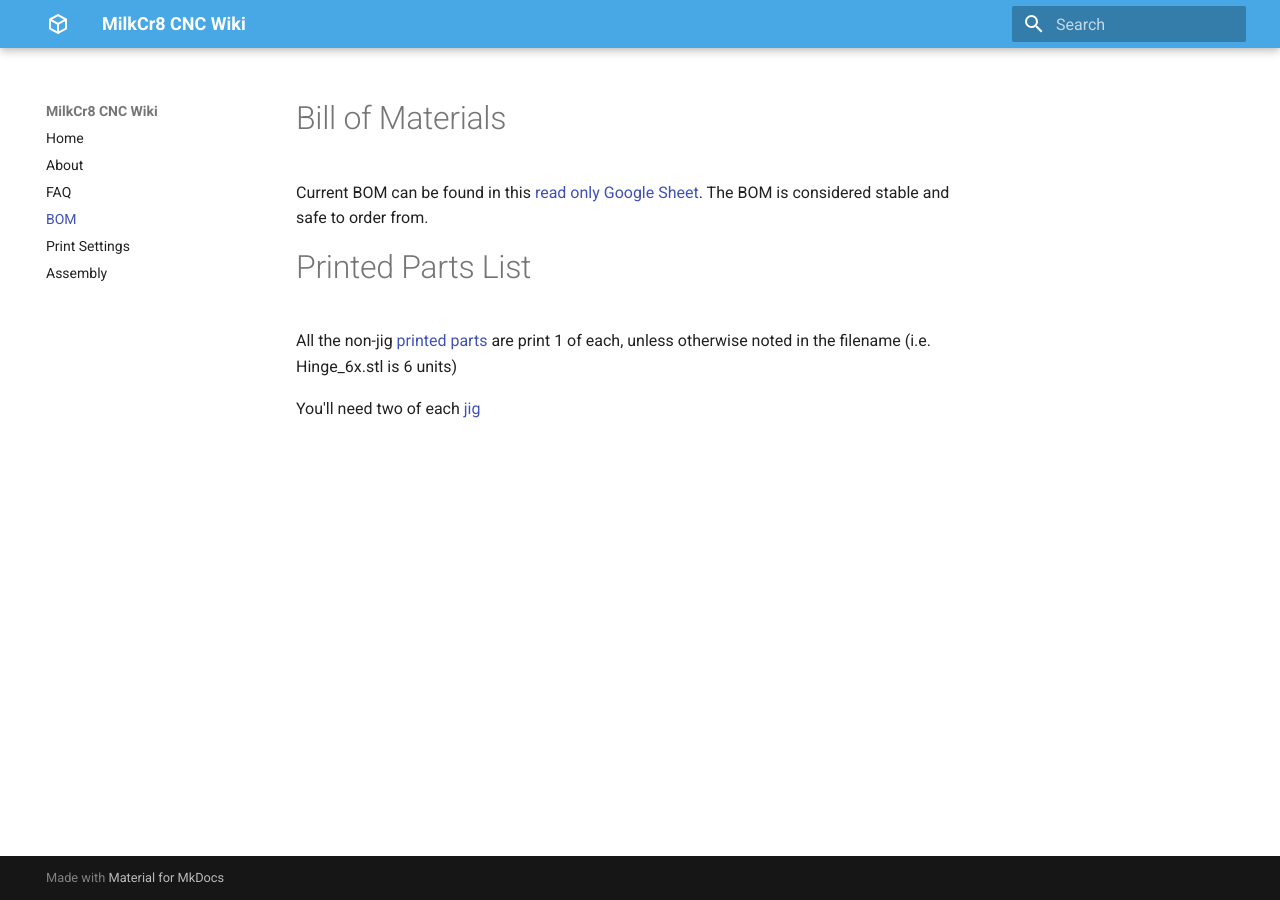
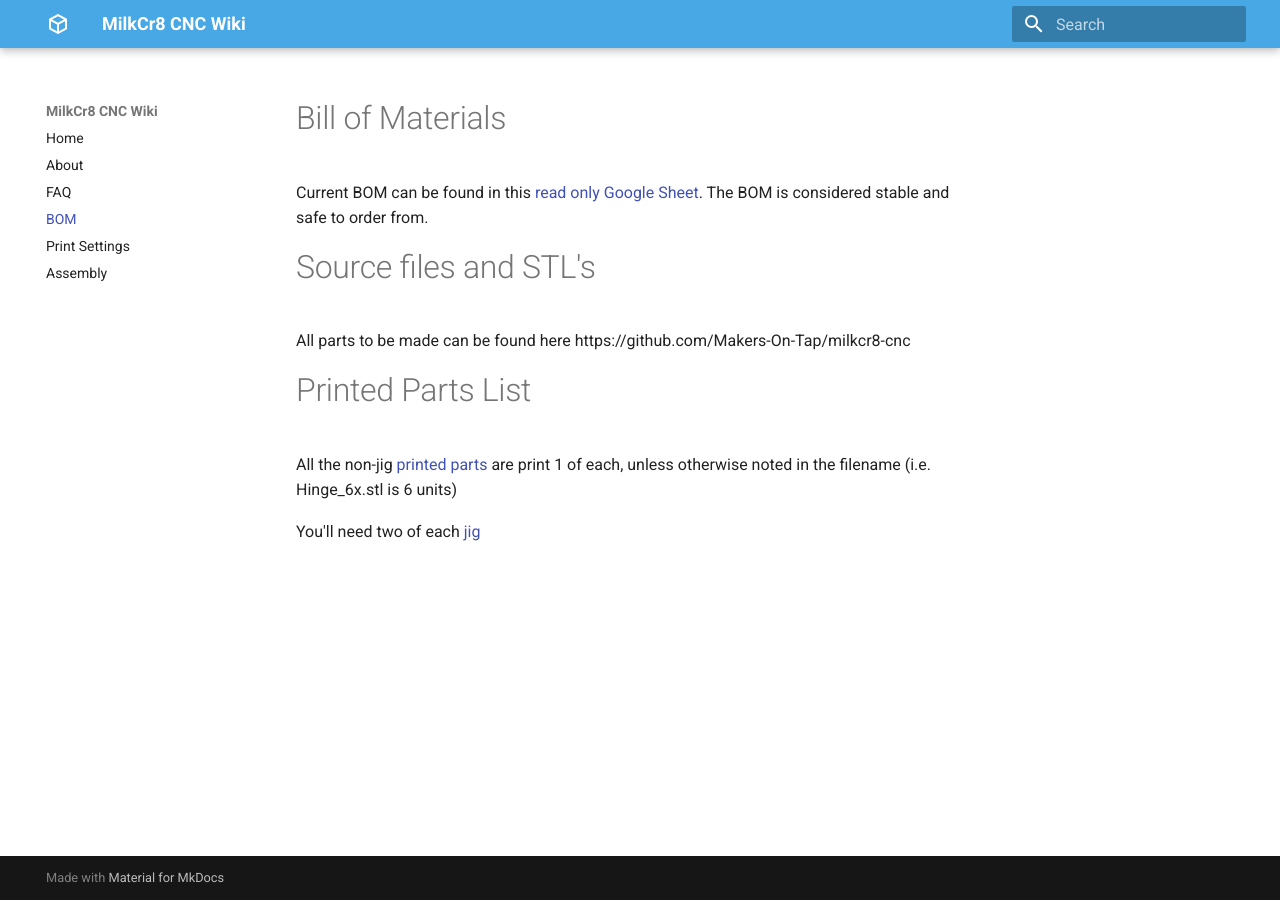
Before and after one commit to Makers-On-Tap/milkcr8-cnc, an MkDocs documentation site: the page built from docs/bom.md, in a window 1280 px wide. Built offline with MkDocs 1.6.1 and Material for MkDocs 9.7.7, drawn with Linux system fonts in a browser that asks for light colours.

Commit message:
added github to BOM docs page

```diff
--- a/docs/bom.md
+++ b/docs/bom.md
@@ -1,5 +1,8 @@
 # Bill of Materials
 Current BOM can be found in this [read only Google Sheet](https://docs.google.com/spreadsheets/d/1ViruGe-mIjATBrFZ_2N3Xh3YK8Kv0xZOzpvj6fFhka0/edit?usp=sharing). The BOM is considered stable and safe to order from.
+
+# Source files and STL's
+All parts to be made can be found here https://github.com/Makers-On-Tap/milkcr8-cnc
 
 # Printed Parts List
 All the non-jig [printed parts](https://github.com/Makers-On-Tap/milkcr8-cnc/tree/main/printed%20parts) are print 1 of each, unless otherwise noted in the filename (i.e. Hinge_6x.stl is 6 units)
```
